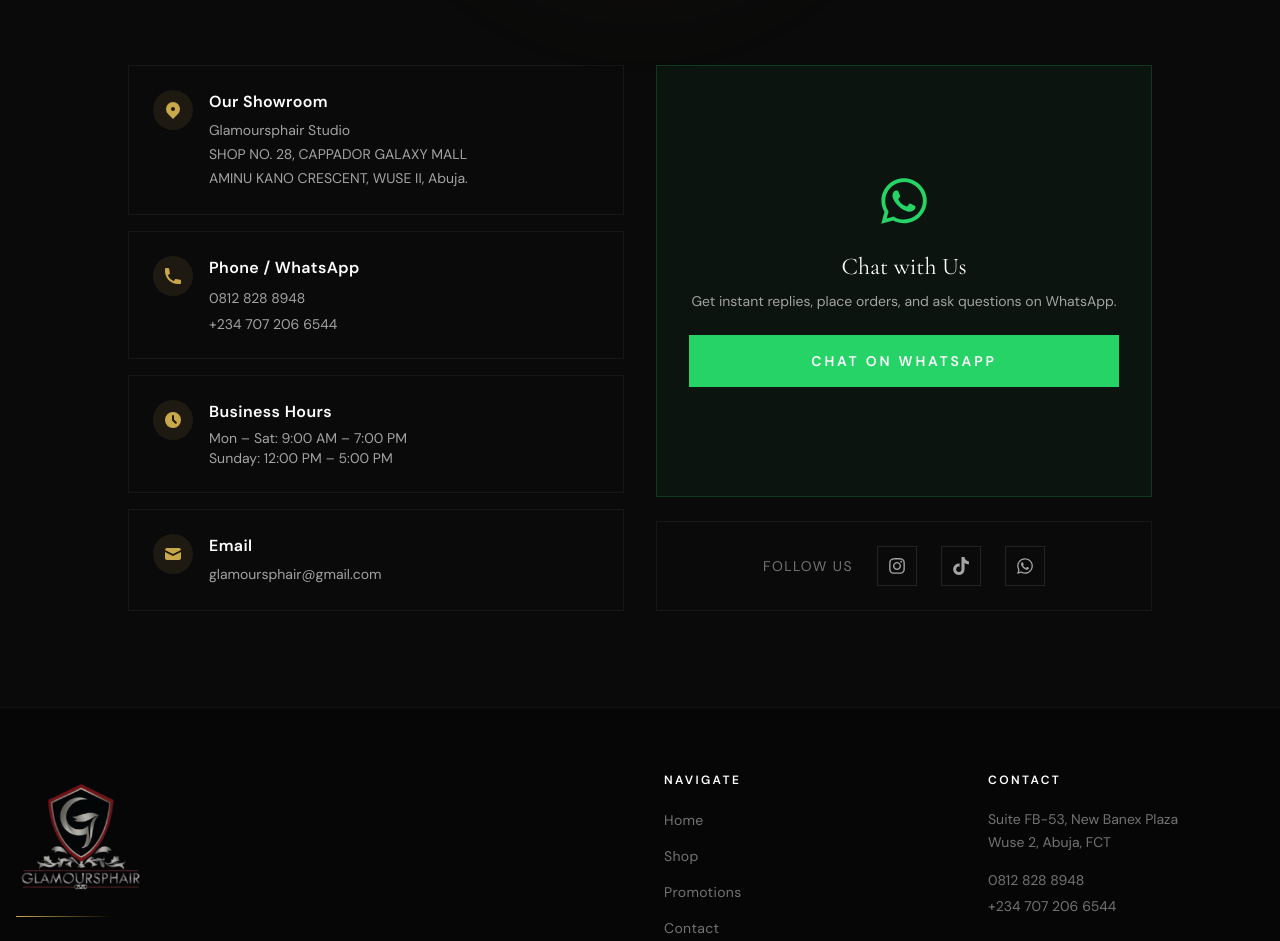
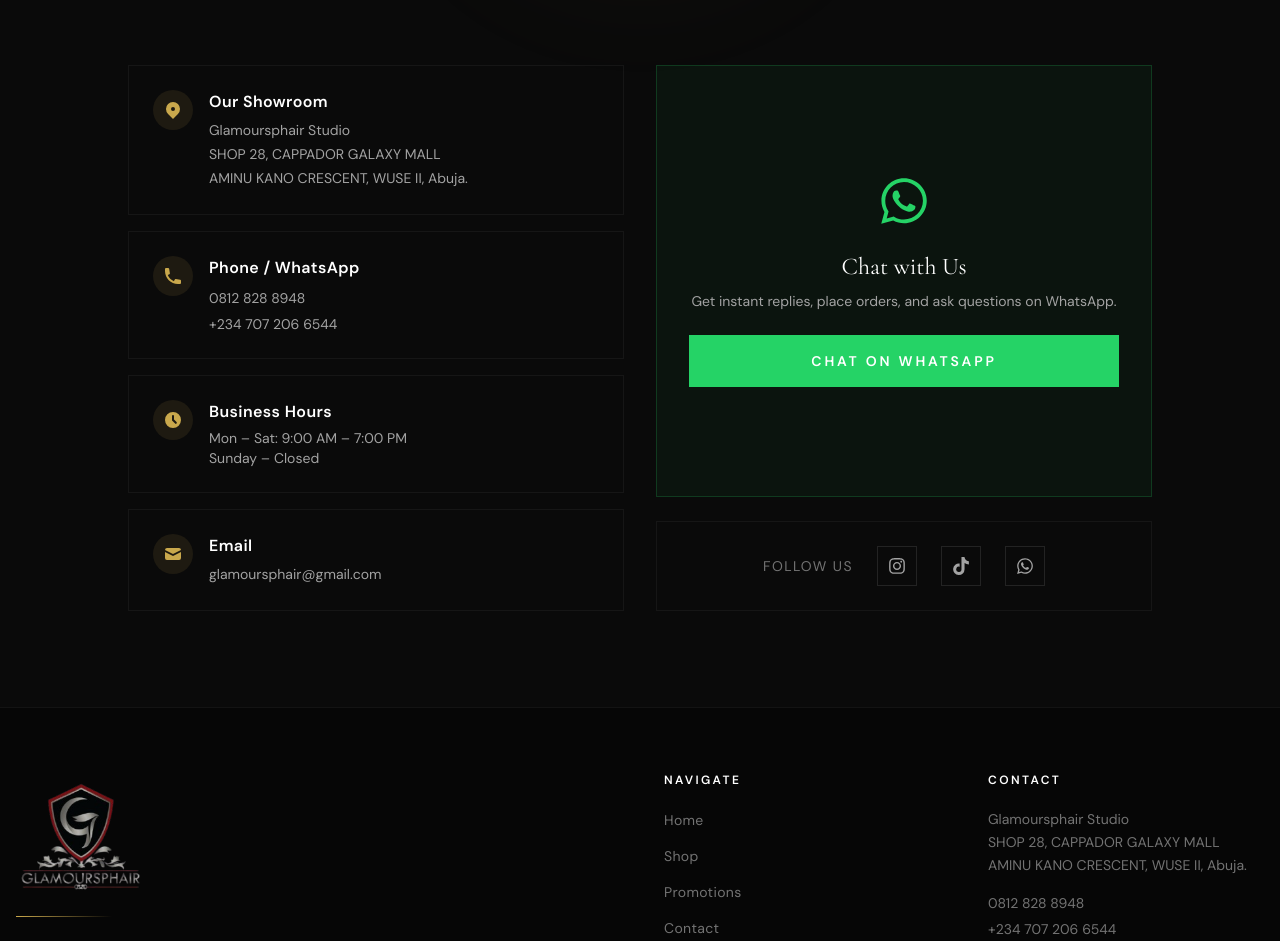
Before and after one commit to MosesOnerhime/glamoursphair, a React (Vite) app in the folder frontend/: page / in a window 1280 px wide. Shown: the part 3582-4523 px from the top of the page. Built offline with nearby package versions, Linux system fonts and the light colour scheme.

Commit message:
minor changes to the content of the contact details

```diff
--- a/frontend/src/components/Contact.tsx
+++ b/frontend/src/components/Contact.tsx
@@ -46,7 +46,7 @@
                   className="text-neutral-400 text-sm leading-relaxed hover:text-[#c9a84c] transition-colors"
                 >
                   Glamoursphair  Studio <br/>
-                  SHOP NO. 28,
+                  SHOP 28,
                   CAPPADOR GALAXY MALL <br/>
                   AMINU KANO CRESCENT,
                   WUSE II,
@@ -84,7 +84,7 @@
               <div>
                 <h3 className="text-white font-semibold tracking-wide mb-1">Business Hours</h3>
                 <p className="text-neutral-400 text-sm">Mon – Sat: 9:00 AM – 7:00 PM</p>
-                <p className="text-neutral-400 text-sm">Sunday: 12:00 PM – 5:00 PM</p>
+                <p className="text-neutral-400 text-sm">Sunday – Closed</p>
               </div>
             </div>
 
--- a/frontend/src/components/Footer.tsx
+++ b/frontend/src/components/Footer.tsx
@@ -64,8 +64,12 @@
             <h4 className="text-white font-semibold tracking-[0.2em] uppercase text-xs mb-5">Contact</h4>
             <div className="space-y-3 text-sm text-neutral-500">
               <p className="leading-relaxed">
-                Suite FB-53, New Banex Plaza<br />
-                Wuse 2, Abuja, FCT
+                Glamoursphair  Studio <br/>
+                SHOP 28,
+                CAPPADOR GALAXY MALL <br/>
+                AMINU KANO CRESCENT,
+                WUSE II,
+                Abuja.
               </p>
               <div className="space-y-1.5 pt-1">
                 {/* <a href="tel:08188030965" className="block hover:text-[#c9a84c] transition-colors">0818 803 0965</a> */}
```
Also changed, not shown: frontend/public/images/paystack-banner.png (added).
